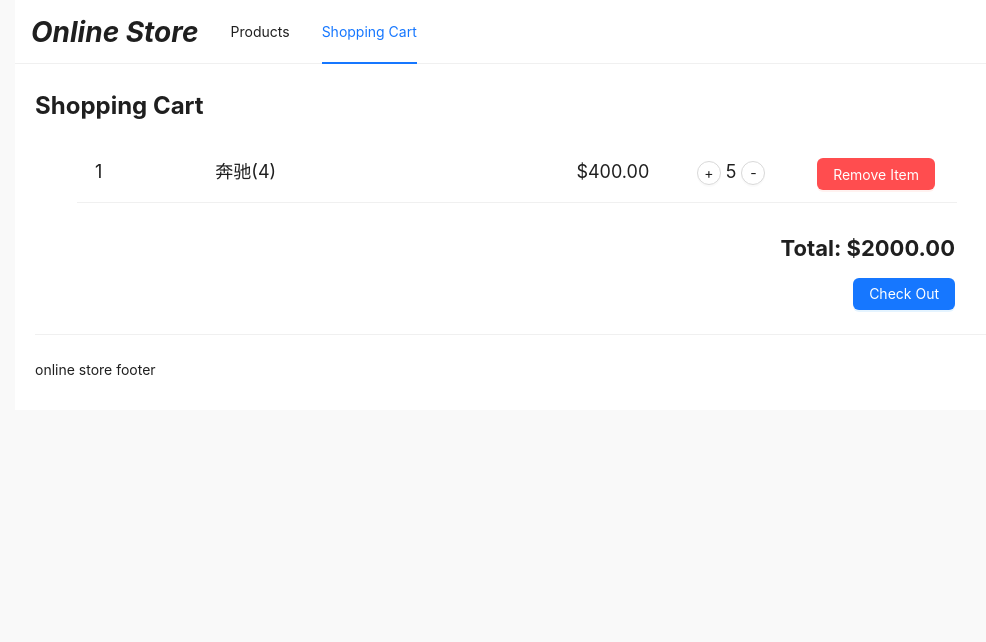
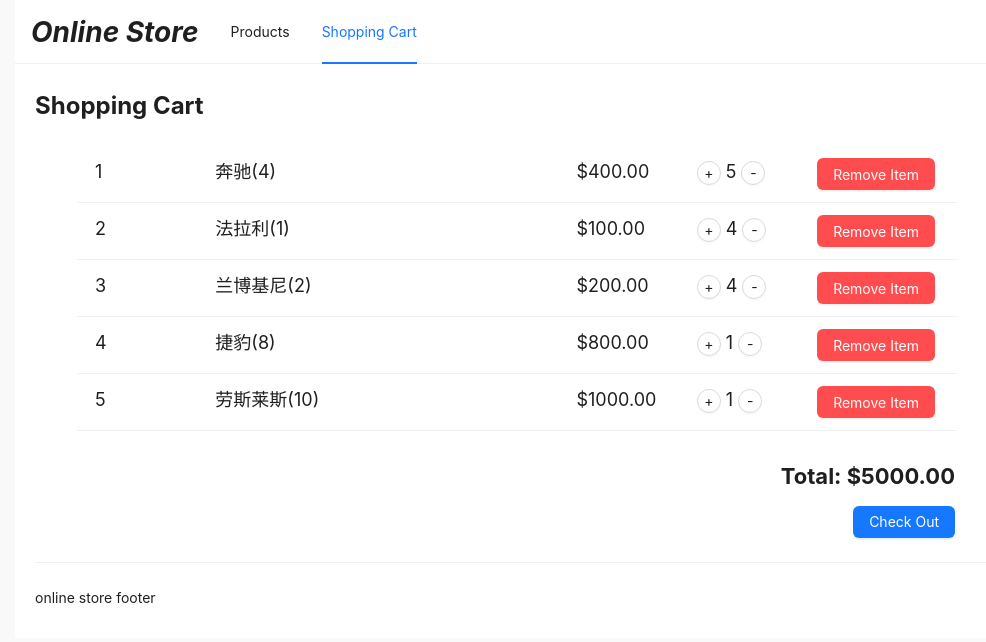
Before and after one commit to DWTwilight/front-end-demo, a React (Create React App) app: page / in a window 1280 px wide. Both pictures are taken after a click on the item "Shopping Cart". Shown: the top 642 px of the page, without its empty margins (125-1111 px from the left). Built offline with nearby package versions, Linux system fonts and the light colour scheme; data requests are answered from the project's data file.

Commit message:
[shopping-cart] feat: implement add to cart logic

```diff
--- a/json-server/db.json
+++ b/json-server/db.json
@@ -66,6 +66,26 @@
       "productId": 4,
       "quantity": 5,
       "id": 1
+    },
+    {
+      "productId": 1,
+      "quantity": 4,
+      "id": 2
+    },
+    {
+      "productId": 2,
+      "quantity": 4,
+      "id": 3
+    },
+    {
+      "productId": 8,
+      "quantity": 1,
+      "id": 4
+    },
+    {
+      "productId": 10,
+      "quantity": 1,
+      "id": 5
     }
   ],
   "profile": {
--- a/package.json
+++ b/package.json
@@ -42,5 +42,10 @@
   "devDependencies": {
     "json-server": "^0.17.3",
     "react-router-dom": "^6.14.2"
+  },
+  "jest": {
+    "moduleNameMapper": {
+      "axios": "axios/dist/node/axios.cjs"
+    }
   }
 }
--- a/src/api/shoppingCart.js
+++ b/src/api/shoppingCart.js
@@ -4,3 +4,21 @@
 
 export const getProducts = () =>
   axios.get(API_URL).then((response) => response.data);
+
+export const createCartProduct = (product) =>
+  axios
+    .post(API_URL, product, {
+      headers: {
+        "Content-Type": "application/json",
+      },
+    })
+    .then((response) => response.data);
+
+export const updateCartProduct = (product) =>
+  axios
+    .put(`${API_URL}/${product.id}`, product, {
+      headers: {
+        "Content-Type": "application/json",
+      },
+    })
+    .then((response) => response.data);
--- a/src/context/ShoppingCartProvider.js
+++ b/src/context/ShoppingCartProvider.js
@@ -3,24 +3,35 @@
 
 export const ACTIONS = {
   LOAD_CART_PRODUCTS: "load_cart_products",
+  ADD_CART_PRODUCT: "add_cart_product",
+  UPDATE_CART_PRODUCT: "update_cart_product",
 };
 
 const reducer = (products, action) => {
   switch (action.type) {
     case ACTIONS.LOAD_CART_PRODUCTS:
       return action.payload.products;
+    case ACTIONS.ADD_CART_PRODUCT:
+      return [...products, action.payload.product];
+    case ACTIONS.UPDATE_CART_PRODUCT:
+      return products.map((product) => {
+        if (product.id === action.payload.product.id) {
+          return action.payload.product;
+        }
+        return product;
+      });
     default:
       return products;
   }
 };
 
 export const ShoppingCartContext = React.createContext({
-  products: [],
+  cartProducts: [],
   dispatch: () => {},
 });
 
 export default function ShoppingCartProvider({ children }) {
-  const [products, dispatch] = useReducer(reducer, []);
+  const [cartProducts, dispatch] = useReducer(reducer, []);
 
   useEffect(() => {
     async function loadCartProducts() {
@@ -35,7 +46,7 @@
   }, []);
 
   return (
-    <ShoppingCartContext.Provider value={{ products, dispatch }}>
+    <ShoppingCartContext.Provider value={{ cartProducts, dispatch }}>
       {children}
     </ShoppingCartContext.Provider>
   );
--- a/src/pages/products/components/ProductInfo.js
+++ b/src/pages/products/components/ProductInfo.js
@@ -1,10 +1,53 @@
-import React from "react";
-import { Button, Card } from "antd";
+import React, { useContext } from "react";
+import { Button, Card, message } from "antd";
 import { convertToDisplayPrice } from "../../../util/priceUtil";
+import {
+  ACTIONS,
+  ShoppingCartContext,
+} from "../../../context/ShoppingCartProvider";
+import {
+  createCartProduct,
+  updateCartProduct,
+} from "../../../api/shoppingCart";
 
 const { Meta } = Card;
 
 export default function ProductInfo({ product }) {
+  const { cartProducts, dispatch } = useContext(ShoppingCartContext);
+
+  async function addToCart() {
+    try {
+      const existingCarProduct = cartProducts.find(
+        (p) => p.productId === product.id
+      );
+      if (existingCarProduct) {
+        // increment
+        existingCarProduct.quantity++;
+        const updatedCartProduct = await updateCartProduct(existingCarProduct);
+        dispatch({
+          type: ACTIONS.UPDATE_CART_PRODUCT,
+          payload: {
+            product: updatedCartProduct,
+          },
+        });
+      } else {
+        const createdCartProduct = await createCartProduct({
+          productId: product.id,
+          quantity: 1,
+        });
+        dispatch({
+          type: ACTIONS.ADD_CART_PRODUCT,
+          payload: {
+            product: createdCartProduct,
+          },
+        });
+      }
+      message.success("Add item to cart successfully!");
+    } catch (err) {
+      message.error("System Error!");
+    }
+  }
+
   return (
     <li className="product-info">
       <Card
@@ -17,7 +60,7 @@
         }
         actions={[
           <span>${convertToDisplayPrice(product.price)}</span>,
-          <Button type="primary" danger>
+          <Button type="primary" danger onClick={addToCart}>
             Add to Cart
           </Button>,
         ]}
--- a/src/pages/shopping-cart/ShoppingCart.js
+++ b/src/pages/shopping-cart/ShoppingCart.js
@@ -6,7 +6,7 @@
 import { getCombinedCartProductInfo } from "../../util/cartUtil";
 
 export default function ShoppingCart() {
-  const { products } = useContext(ShoppingCartContext);
+  const { cartProducts } = useContext(ShoppingCartContext);
   const [productsInfo, setProductsInfo] = useState([]);
   useEffect(() => {
     async function fetchProductsInfo() {
@@ -16,9 +16,9 @@
   }, []);
   return (
     <div className="shopping-cart">
-      {products && products.length ? (
+      {cartProducts && cartProducts.length ? (
         <Cart
-          cartProducts={getCombinedCartProductInfo(products, productsInfo)}
+          cartProducts={getCombinedCartProductInfo(cartProducts, productsInfo)}
         />
       ) : (
         <EmptyCart />
```
Also changed, not shown: 1 other file (tests, documents, lock files or other folders).
